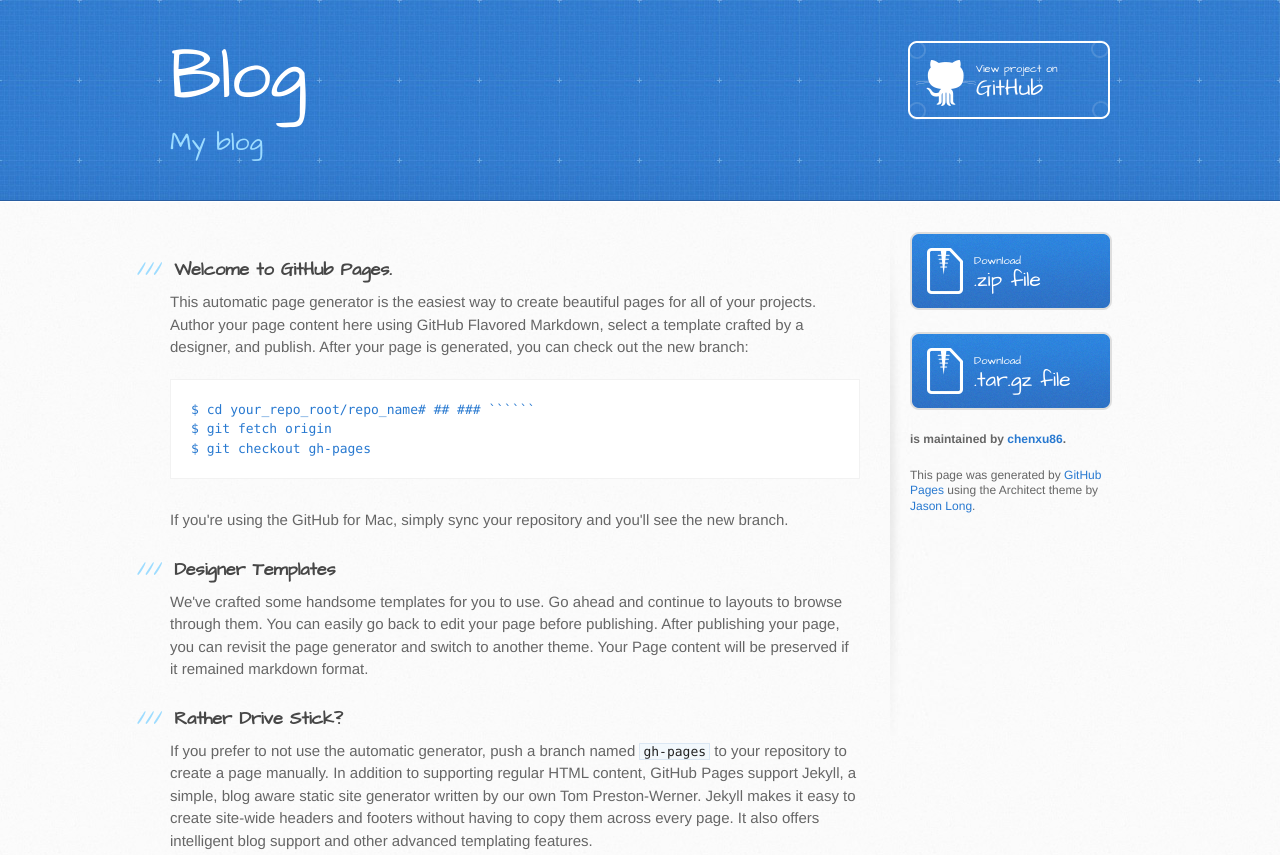
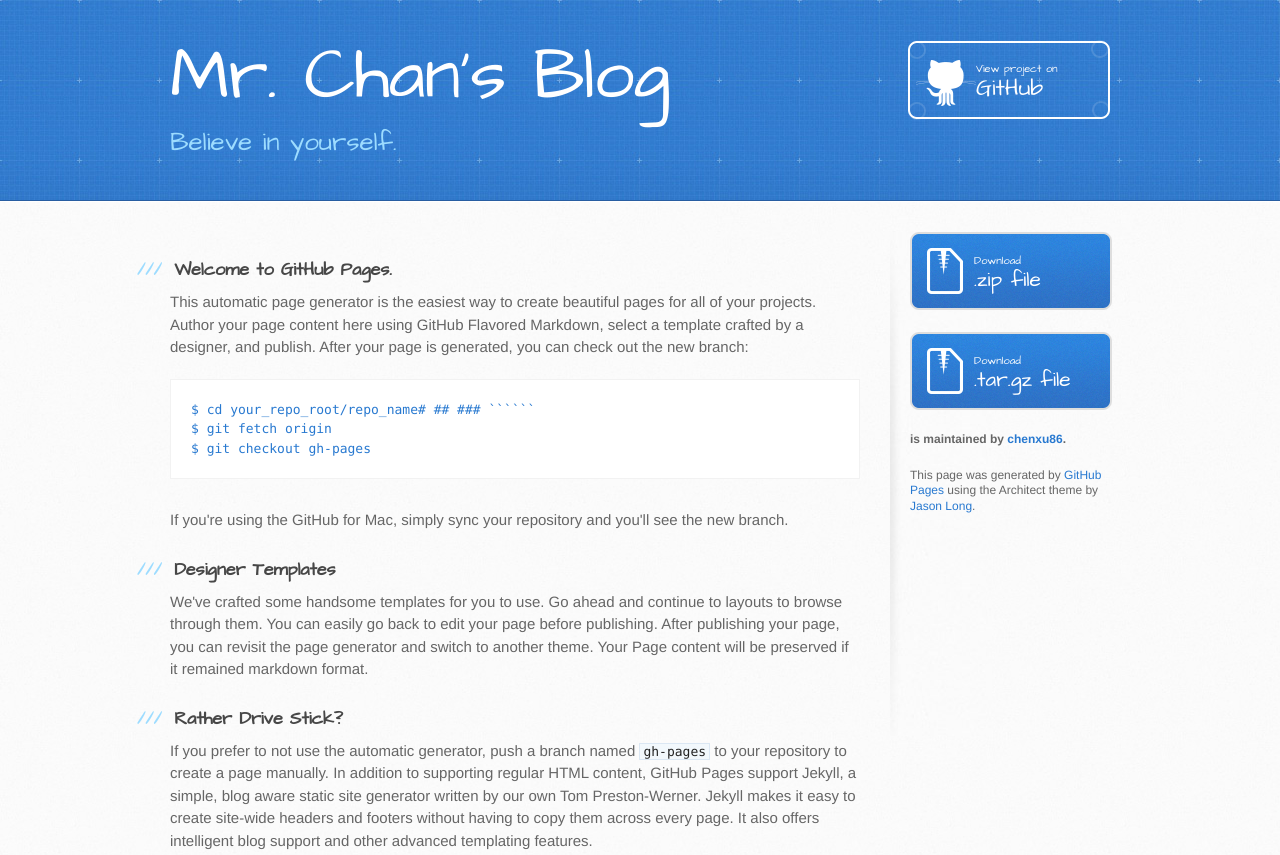
Before and after one commit to chenxu86/blog, a plain HTML site: page index.html in a window 1280 px wide. Shown: the top 855 px of the page. Drawn offline with Linux system fonts and the light colour scheme.

Commit message:
edit index

```diff
--- a/index.html
+++ b/index.html
@@ -13,15 +13,15 @@
     <script src="//html5shiv.googlecode.com/svn/trunk/html5.js"></script>
     <![endif]-->
 
-    <title>Blog by chenxu86</title>
+    <title>Mr. Chan's Blog</title>
   </head>
 
   <body>
     <header>
       <div class="inner">
-        <h1>Blog</h1>
-        <h2>My blog</h2>
-        <a href="https://github.com/chenxu86/blog" class="button"><small>View project on</small> GitHub</a>
+        <h1>Mr. Chan's Blog</h1>
+        <h2>Believe in yourself.</h2>
+        <a href="https://github.com/silentcx/blog" class="button"><small>View project on</small> GitHub</a>
       </div>
     </header>
 
```
